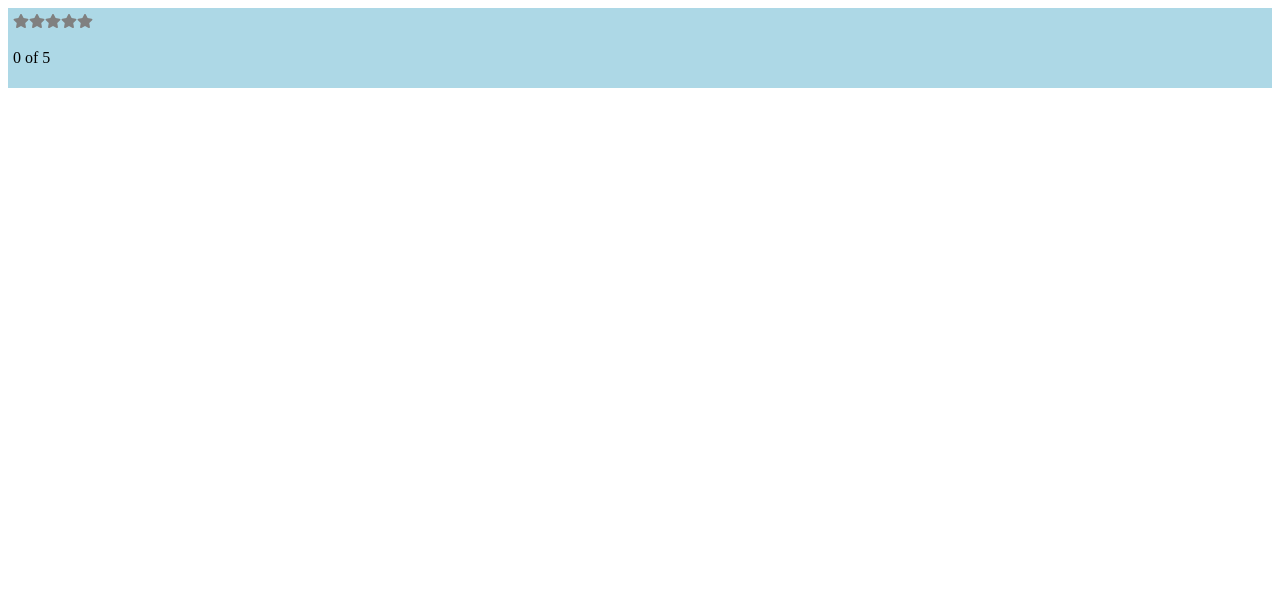
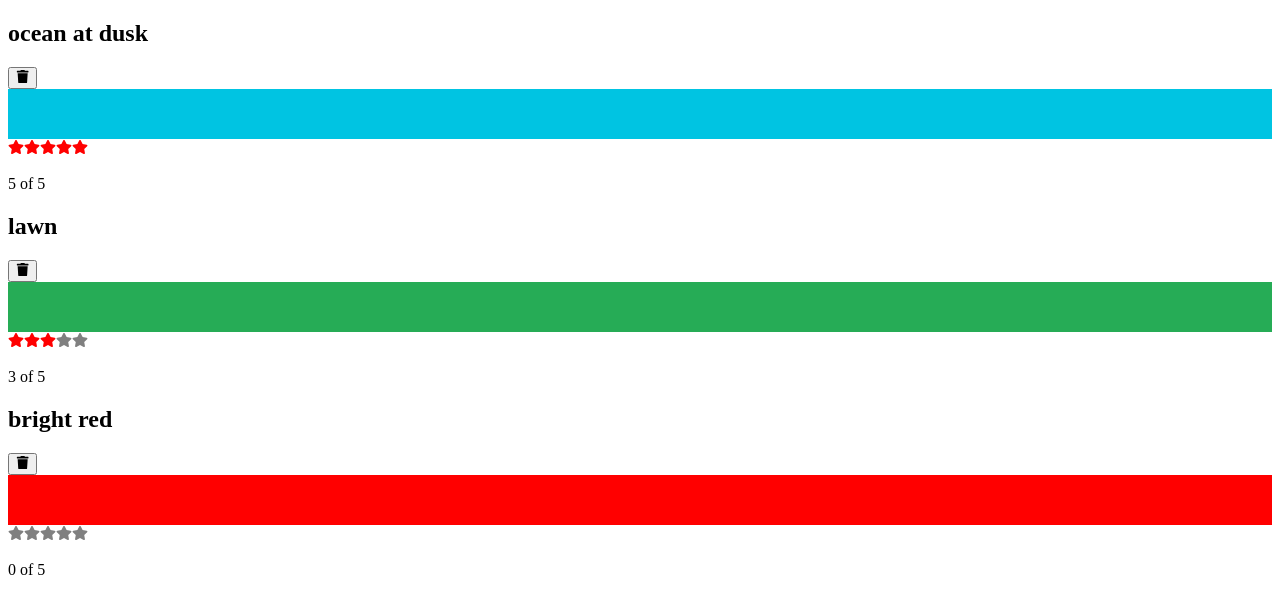
Before and after one commit to ysh88/learning-react, a React (Create React App) app: page / in a window 1280 px wide. Shown: the top 614 px of the page. Built offline with nearby package versions, Linux system fonts and the light colour scheme.

Commit message:
상위 컴포넌트로 상태변화 전달

```diff
--- a/src/App.js
+++ b/src/App.js
@@ -1,12 +1,27 @@
-import StarRating from './components/StarRating';
+import React, { useState } from 'react';
+import colorData from './color-data.json';
+import ColorList from './components/ColorList';
 
 function App() {
+  const [colors, setColors] = useState(colorData);
   return (
     <div className="App">
-      <StarRating
-        style={{ backgroundColor: 'lightblue' }}
-        totalStars={5}
-        onDoubleClick={e => alert('double click')}
+      <ColorList
+        colors={colors}
+        //상태 변화를 감지해서 반영하기 위해서 함수를 전달
+        //즉, Color 컴포넌트에서 해당 Color의 아이디를 인자로 전달하면서 호출
+        onRemoveColor={id => {
+          //컬러 데이터에 선언된 아이디와 삭제하려는 컴포넌트의 아이디 비교
+          const newColors = colors.filter(color => color.id !== id);
+          setColors(newColors);
+        }}
+        onRateColor={(id, rating) => {
+          const newColors = colors.map(color =>
+            color.id === id ? { ...color, rating } : color
+          );
+
+          setColors(newColors);
+        }}
       />
     </div>
   );
--- /dev/null
+++ b/src/color-data.json
@@ -0,0 +1,20 @@
+[
+  {
+    "id": "0175d1f0-a8c6-41bf-8d02-df5734d829a4",
+    "title": "ocean at dusk",
+    "color": "#00c4e2",
+    "rating": 5
+  },
+  {
+    "id": "83c7ba2f-7392-4d7d-9e23-35adbe186046",
+    "title": "lawn",
+    "color": "#26ac56",
+    "rating": 3
+  },
+  {
+    "id": "a11e3995-b0bd-4d58-8c48-5e49ae7f7f23",
+    "title": "bright red",
+    "color": "#ff0000",
+    "rating": 0
+  }
+]
--- /dev/null
+++ b/src/components/Color.js
@@ -0,0 +1,18 @@
+import React from 'react';
+import StarRating from './StarRating';
+import { FaTrash } from 'react-icons/fa';
+
+function Color({ id, title, color, rating, onRemove = f => f, onRate = f => f }) {
+  return (
+    <section>
+      <h1>{title}</h1>
+      <button onClick={() => onRemove(id)}>
+        <FaTrash />
+      </button>
+      <div style={{ height: 50, backgroundColor: color }} />
+      <StarRating selectedStars={rating} onRate={rating => onRate(id, rating)} />
+    </section>
+  );
+}
+
+export default Color;
--- /dev/null
+++ b/src/components/ColorList.js
@@ -0,0 +1,15 @@
+import React from 'react';
+import Color from './Color';
+
+function ColorList({ colors = [], onRemoveColor = f => f, onRateColor = f => f }) {
+  if (!colors.length) return <div>No Colors Listed. (Add a Color)</div>;
+  return (
+    <div>
+      {colors.map(color => (
+        <Color key={color.id} {...color} onRemove={onRemoveColor} onRate={onRateColor} />
+      ))}
+    </div>
+  );
+}
+
+export default ColorList;
--- a/src/components/StarRating.js
+++ b/src/components/StarRating.js
@@ -1,18 +1,17 @@
-import React, { useState } from 'react';
+import React from 'react';
 import Star from './Star';
 import { createArray } from '../lib';
 
-function StarRating({ style = {}, totalStars = 5, ...props }) {
-  const [selectedStars, setSelectedStars] = useState(0);
+function StarRating({ totalStars = 5, selectedStars = 0, onRate = f => f }) {
   return (
-    <div style={{ padding: 5, ...style }} {...props}>
+    <>
       {createArray(totalStars).map((n, i) => (
-        <Star key={i} selected={selectedStars > i} onSelect={() => setSelectedStars(i + 1)} />
+        <Star key={i} selected={selectedStars > i} onSelect={() => onRate(i + 1)} />
       ))}
       <p>
-        {selectedStars} of {totalStars}{' '}
+        {selectedStars} of {totalStars}
       </p>
-    </div>
+    </>
   );
 }
 
```
